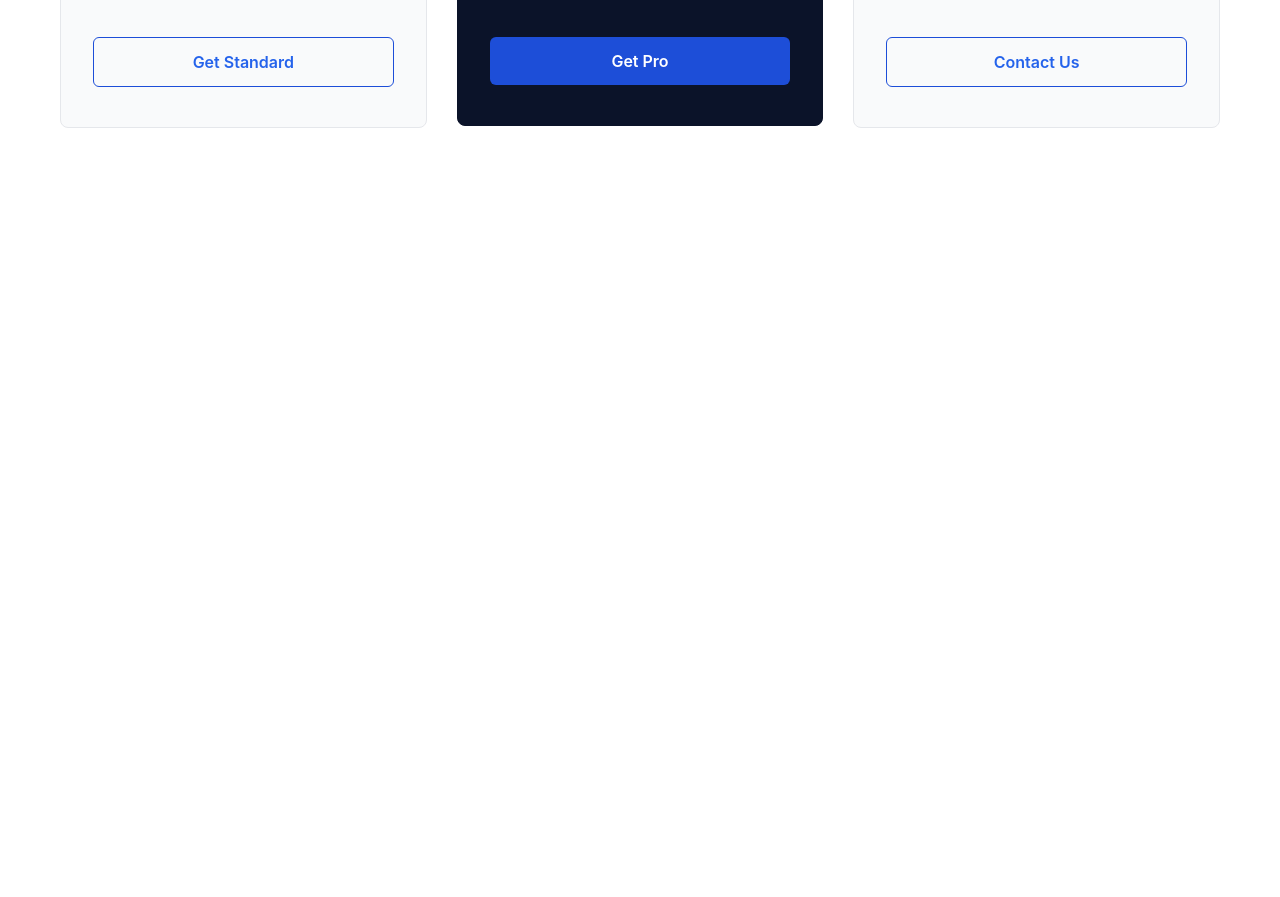
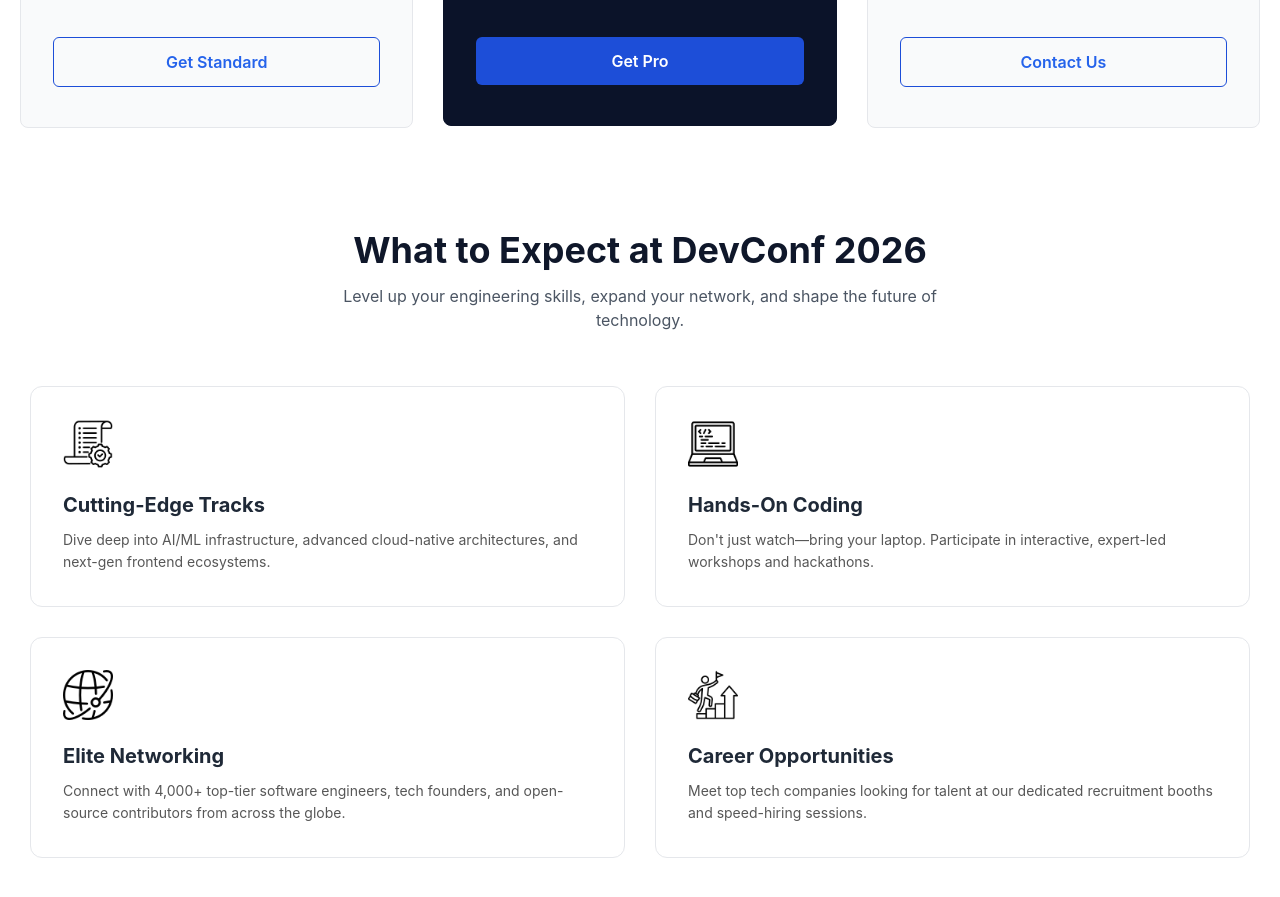
Before and after one commit to Sushanta65/devconf2026, a plain HTML site: page index.html in a window 1280 px wide. Shown: the part 2552-3449 px from the top of the page. Before the commit the page ends 2780 px from the top, so only its background shows below. Drawn offline with nearby package versions, Linux system fonts and the light colour scheme.

```diff
--- a/index.html
+++ b/index.html
@@ -178,6 +178,40 @@
           </div>
         </div>
       </section>
+
+<section class="what-expect-section">
+    <div class="expect-header">
+        <h2>What to Expect at DevConf 2026</h2>
+        <p>Level up your engineering skills, expand your network, and shape the future of technology.</p>
+    </div>
+
+    <div class="what-expect-grid">
+        <div class="expect-card">
+            <img class="expect-img" src="./assets/log.png" alt="Expect image">
+            <h3>Cutting-Edge Tracks</h3>
+            <p>Dive deep into AI/ML infrastructure, advanced cloud-native architectures, and next-gen frontend ecosystems.</p>
+        </div>
+
+        <div class="expect-card">
+            <img class="expect-img" src="./assets/programming.png" alt="Expect image">
+            <h3>Hands-On Coding</h3>
+            <p>Don't just watch—bring your laptop. Participate in interactive, expert-led workshops and hackathons.</p>
+        </div>
+
+        <div class="expect-card">
+           <img class="expect-img" src="./assets/global.png" alt="Expect image">
+            <h3>Elite Networking</h3>
+            <p>Connect with 4,000+ top-tier software engineers, tech founders, and open-source contributors from across the globe.</p>
+        </div>
+
+        <div class="expect-card">
+            <img class="expect-img" src="./assets/career.png" alt="Expect image">
+            <h3>Career Opportunities</h3>
+            <p>Meet top tech companies looking for talent at our dedicated recruitment booths and speed-hiring sessions.</p>
+        </div>
+
+    </div>
+</section>
     </main>
     <footer></footer>
   </body>
--- a/styles.css
+++ b/styles.css
@@ -53,10 +53,9 @@
   transition-duration: 700ms;
 }
 
-.nav-button:hover{
+.nav-button:hover {
   background-color: #082c91;
   cursor: pointer;
-
 }
 
 /* Hero Section Styles */
@@ -121,7 +120,6 @@
   background-color: #082c91;
 }
 
-
 /* speaker section */
 
 .speakers-section {
@@ -132,7 +130,7 @@
 
 .section-title {
   font-size: 48px;
-    color: #0D1B2A;
+  color: #0d1b2a;
   text-align: center;
   font-weight: 700;
   margin-bottom: 48px;
@@ -150,7 +148,6 @@
   border-radius: 12px;
   overflow: hidden;
   box-shadow: 0 4px 6px -1px #e3e3e30d;
-
 }
 
 .speaker-img {
@@ -174,7 +171,6 @@
   color: #2563eb;
 }
 
-
 .speaker-info h3 {
   font-size: 20px;
   font-weight: 700;
@@ -188,15 +184,10 @@
   font-weight: 400;
 }
 
-
-
-
-
 /* pricing section */
 
-
 .pricing-section {
-    max-width: 1200px;
+  max-width: 1280px;
   margin: 100px auto;
   padding: 0 20px;
 }
@@ -209,7 +200,7 @@
 .pricing-header h2 {
   font-size: 48px;
   font-weight: 700;
-    color: #0D1B2A;
+  color: #0d1b2a;
   margin-bottom: 12px;
 }
 
@@ -218,14 +209,12 @@
   color: #575757;
 }
 
-
 .pricing-cards {
   display: grid;
   grid-template-columns: repeat(3, 1fr);
   gap: 30px;
   align-items: start;
 }
-
 
 .price-card {
   background-color: #f9fafb;
@@ -237,13 +226,11 @@
   border-radius: 8px;
 }
 
-
 .price-card.featured-card {
   background-color: #0b1329;
   border-color: #0b1329;
   color: #ffffff;
 }
-
 
 .card-top {
   margin-bottom: 32px;
@@ -260,7 +247,7 @@
 }
 
 .featured-card .plan-name {
-    color: #93C5FD;
+  color: #93c5fd;
 }
 
 .plan-price {
@@ -295,7 +282,6 @@
   color: #ffffff;
 }
 
-
 .features-list {
   list-style: none;
   margin-bottom: 40px;
@@ -309,20 +295,19 @@
   padding-left: 20px;
 }
 
-
-.features-list li::before {
+.features-list li::before { /* It was really hard for me :(  */
   content: "•";
   position: absolute;
   left: 0;
-    color: #9ca3af;
+  color: #2563EB;
 }
 
 .featured-card .features-list li {
   color: #d1d5db;
 }
 
-
-.card-action a { /*for the plan buttons */
+.card-action a {
+  /* its for the plan buttons */
   display: block;
   text-align: center;
   text-decoration: none;
@@ -351,3 +336,68 @@
   background-color: #082c91;
   color: #ffffff;
 }
+
+
+/* Extra chanllenge section */
+
+
+.what-expect-section {
+    max-width: 1280px;
+    margin: 100px auto ;
+    padding: 0 30px;
+}
+
+.expect-header {
+    text-align: center;
+    margin-bottom: 54px;
+}
+
+.expect-header h2 {
+    font-size: 36px;
+    font-weight: 700;
+    color: #0f172a;
+    margin-bottom: 12px;
+}
+
+.expect-header p {
+    font-size: 16px;
+    color: #4b5563;
+    max-width: 600px;
+    margin: 0 auto;
+    line-height: 1.5;
+}
+
+
+.what-expect-grid {
+    display: grid;
+    grid-template-columns: repeat(2, 1fr);
+    gap: 30px;
+}
+
+
+.expect-card {
+    background-color: #ffffff;
+    border: 1px solid #e5e7eb;
+    border-radius: 12px;
+    padding: 32px;
+    transition: all 0.3s ease;
+}
+
+
+.expect-img {
+    width: 50px;
+    margin-bottom: 20px;
+    }
+
+.expect-card h3 {
+    font-size: 20px;
+    font-weight: 700;
+    color: #1f2937;
+    margin-bottom: 12px;
+}
+
+.expect-card p {
+    font-size: 14px;
+    color: #575757;
+  line-height: 1.6;
+}
```
Also changed, not shown: assets/career.png (added), assets/global.png (added), assets/log.png (added), assets/programming.png (added). Lines whose indentation alone changed are shown as unchanged.
